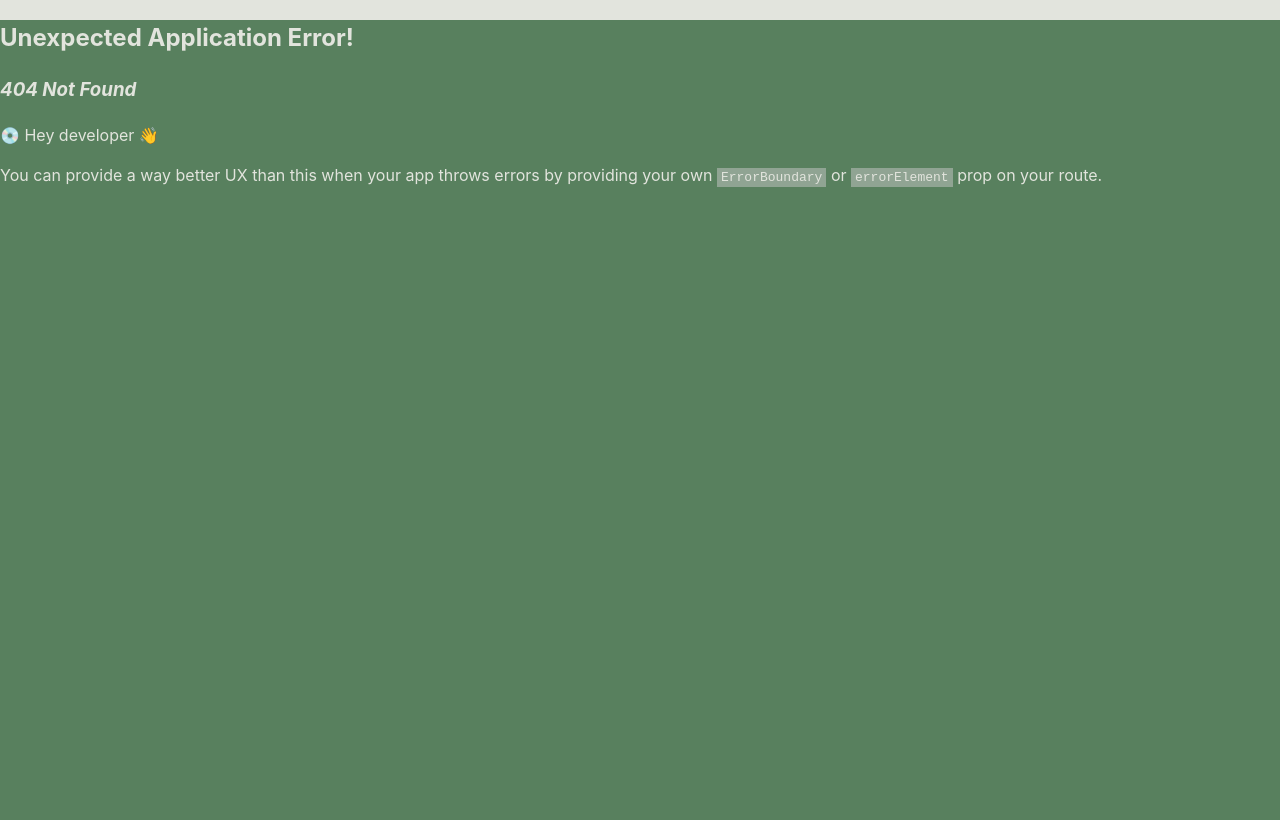
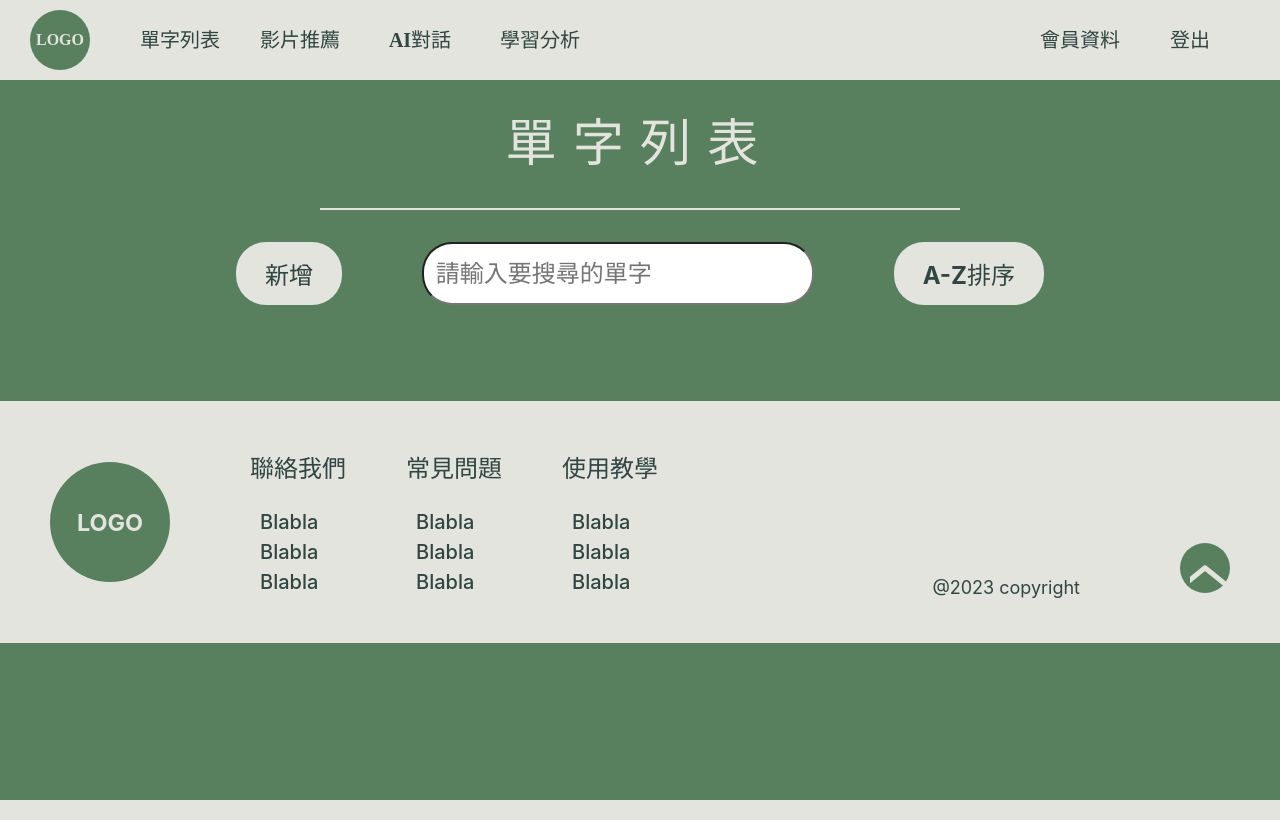
Before and after one commit to HUANZILin/EZ-English-Frontend, a React (Vite) app: page /vocabulary/list in a window 1280 px wide. Before the commit this address had no page. Built offline with nearby package versions, Linux system fonts and the light colour scheme.

Commit message:
no message

```diff
--- a/src/App.jsx
+++ b/src/App.jsx
@@ -11,6 +11,7 @@ import CardPage from "./page/CardPage";
 import DefaultPracticePage from "./page/DefaultPracticePage";
 import CollectionPracticePage from "./page/CollectionPracticePage";
 import { queryClient } from "./util/http";
+import VocabularyListPage from "./page/VocabularyListPage";
 
 const router = createBrowserRouter([
   {
@@ -34,6 +35,7 @@ const router = createBrowserRouter([
       {
         path: "vocabulary",
         children: [
+          { path: "list", element: <VocabularyListPage /> },
           { path: "card", element: <CardPage /> },
           {
             path: "practice",
--- /dev/null
+++ b/src/components/FuncBar.jsx
@@ -0,0 +1,28 @@
+import styled from "styled-components";
+
+const Container = styled.div`
+    display: flex;
+    justify-content: center;
+    flex-direction: row;
+    padding: 2rem;
+
+`;
+
+const FuncButton = styled.button`
+    color: #314543
+    border-radius: 2rem;
+`;
+
+const FuncBar = () => {
+    return(
+        <Container>
+            <button style={{color: '#314543',border: 'none',fontWeight: 'bold',marginRight: '5rem',fontSize: '1.5rem',
+    borderRadius: '30px'}}>新增</button>
+            <input type="text" placeholder="請輸入要搜尋的單字" style={{width: '30vw',borderRadius: '30px',color: '#314543',fontSize: '1.5rem',fontWeight: 'bold',textIndent:'10px'}}/>
+            <button type="button" style={{color: '#314543',border: 'none',fontWeight: 'bold',marginLeft: '5rem',fontSize: '1.5rem',
+    borderRadius: '30px'}}>A-Z排序</button>
+        </Container>
+    );
+};
+
+export default FuncBar;
--- /dev/null
+++ b/src/components/Title.jsx
@@ -0,0 +1,19 @@
+import Container from "./UI/Container";
+
+const Title = (props) => {
+    return(
+        <Container>
+            <h1 style={{color: "#e2e4dd",
+            letterSpacing: "1rem",
+            textAlign: "center"}}>{props.title}</h1>
+            <div style={{margin: "0 auto",
+            marginTop: "0.2rem",
+            height: "0.1rem",
+            width: "50vw",
+            backgroundColor: "#e2e4dd",
+            alignItems: "center"}}></div>
+        </Container>
+    );
+};
+
+export default Title;
--- a/src/components/UI/MainNav.jsx
+++ b/src/components/UI/MainNav.jsx
@@ -85,9 +85,9 @@ const MainNav = () => {
         </NavLink>
       </div>
       <div className="card_list">
-        <a href="#" id="card">
+      <NavLink to={"vocabulary/list"}><a href="#" id="card">
           單字列表
-        </a>
+        </a></NavLink>
         <div className="list">
           <NavLink to={"vocabulary/card"} style={{ marginTop: "20px" }}>
             單字卡
--- /dev/null
+++ b/src/components/UI/VocabularyCard.jsx
@@ -0,0 +1,19 @@
+import styled from "styled-components";
+
+const Container = styled.div`
+    display: flex;
+    justify-content: center;
+    flex-direction: column;
+    padding: 2rem;
+
+`;
+
+const VocabularyCard = (props) => {
+    return(
+        <Container>
+
+        </Container>
+    );
+};
+
+export default VocabularyCard;
--- a/src/page/LoginPage.jsx
+++ b/src/page/LoginPage.jsx
@@ -1,5 +1,6 @@
 import styled from "styled-components";
 import { Link } from "react-router-dom";
+import Title from "../components/Title";
 
 const Container = styled.div`
     display: flex;
@@ -70,15 +71,7 @@ const StyledForm = styled.form`
 const LoginPage = () => {
     return(
     <Container>
-        <h1 style={{color: "#e2e4dd",
-        letterSpacing: "1rem",
-        textAlign: "center"}}>會員登入</h1>
-        <div style={{margin: "0 auto",
-        marginTop: "2rem",
-        height: "0.1rem",
-        width: "50vw",
-        backgroundColor: "#e2e4dd",
-        alignItems: "center"}}></div>
+        <Title title="會員登入"/>
         <StyledForm>
         <div class="formTop">
           <div class="label">
--- /dev/null
+++ b/src/page/VocabularyListPage.jsx
@@ -0,0 +1,23 @@
+import Title from "../components/Title";
+import styled from "styled-components";
+import FuncBar from "../components/FuncBar";
+import VocabularyCard from "../components/UI/VocabularyCard";
+
+const Container = styled.div`
+    display: flex;
+    justify-content: center;
+    flex-direction: column;
+    padding-top: 5rem;
+`;
+
+const VocabularyListPage = () => {
+    return(
+        <Container>
+            <Title title="單字列表"/>
+            <FuncBar />
+            <VocabularyCard/>
+        </Container>
+    );
+}
+
+export default VocabularyListPage;
```
